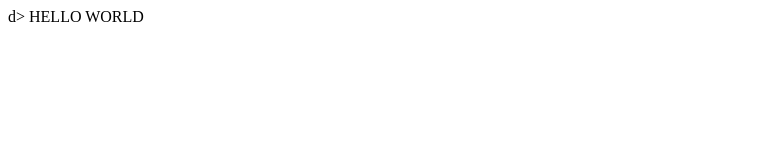
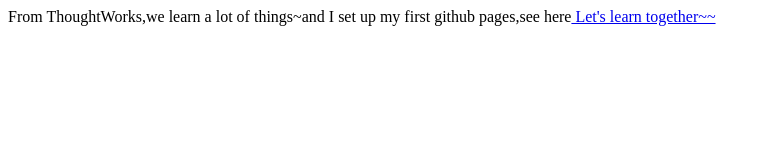
Before and after one commit to allysalin/allysalin.github.io, a plain HTML site: page blog.html in a window 1280 px wide. Shown: the whole page, without its empty margins (0-771 px from the left). Drawn offline with Linux system fonts and the light colour scheme.

Commit message:
blog file has been changed

```diff
--- a/blog.html
+++ b/blog.html
@@ -1,8 +1,14 @@
-d>
+<html>
+	<head>
                 <title>
-                </title>
+               Welcome to my first page!
+		 </title>
         </head>
         <body>
-        HELLO WORLD
+		<p>
+		From ThoughtWorks,we learn a lot of things~and I set up my first github pages,see here<a href="http://allysalin.github.io/">
+ 		Let's learn together~~
+		</a>
+		</p>
         </body>
 </html>
```
